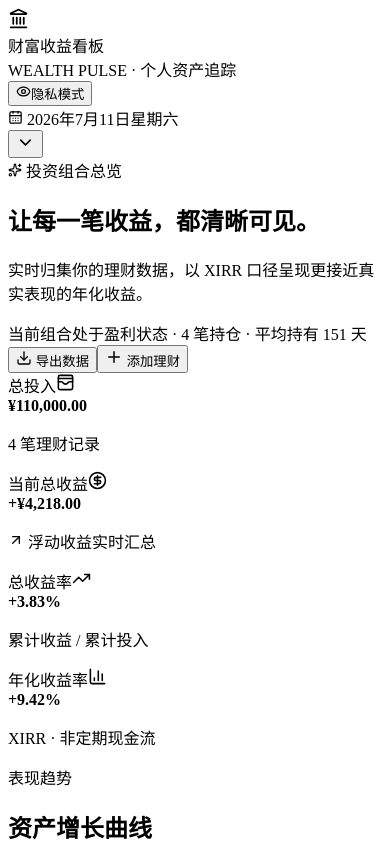
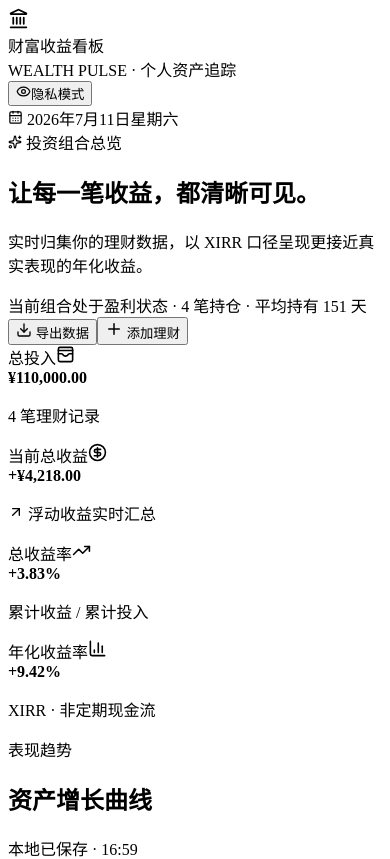
Before and after one commit to SuperMike96/investment_dashboard, a React (Vite) app: page / in a window 390 px wide. Shown: the top 859 px of the page. Built offline with nearby package versions, Linux system fonts and the light colour scheme; the HTML template or start-up script is replaced by a standard one.

Commit message:
fix: remove inactive mobile menu

```diff
--- a/src/App.tsx
+++ b/src/App.tsx
@@ -14,7 +14,6 @@ import {
   BarChart3,
   CalendarDays,
   CheckCircle2,
-  ChevronDown,
   CircleDollarSign,
   Download,
   Eye,
@@ -331,7 +330,6 @@ function App() {
           <div className="topbar__right">
             <button className={`privacy-button ${privacyMode ? 'active' : ''}`} onClick={() => setPrivacyMode((enabled) => !enabled)}>{privacyMode ? <EyeOff size={15} /> : <Eye size={15} />}{privacyMode ? '隐私已开启' : '隐私模式'}</button>
             <div className="date-pill"><CalendarDays size={15} /> {new Intl.DateTimeFormat('zh-CN', { dateStyle: 'full' }).format(new Date())}</div>
-            <button className="icon-button mobile-only" aria-label="菜单"><ChevronDown size={19} /></button>
           </div>
         </header>
 
```
Also changed, not shown: 1 other file (tests, documents, lock files or other folders).
